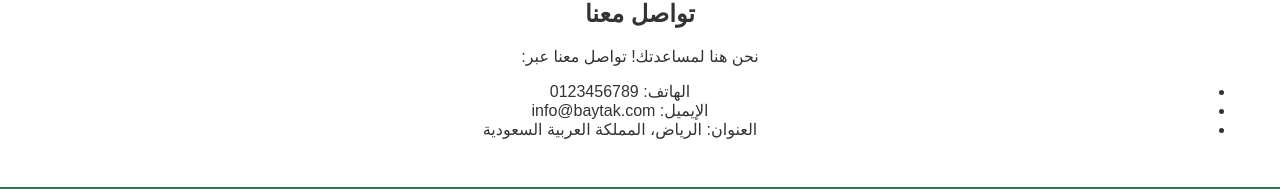
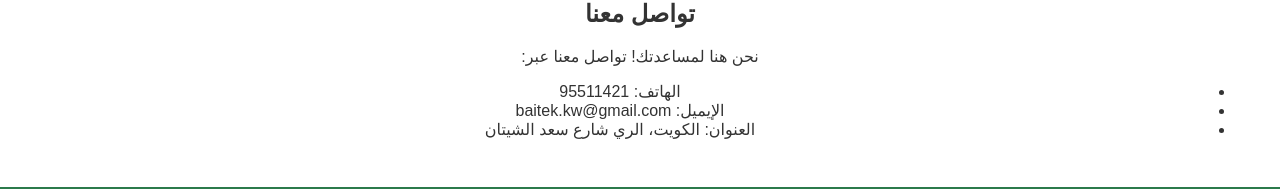
Before and after one commit to osamaooooo/baytak-website, a plain HTML site: page app/index.html in a window 1280 px wide. Shown: the part 1603-1792 px from the top of the page. Drawn offline with Linux system fonts and the light colour scheme.

Commit message:
Update index.html

```diff
--- a/app/index.html
+++ b/app/index.html
@@ -60,9 +60,9 @@
     <h2>تواصل معنا</h2>
     <p>نحن هنا لمساعدتك! تواصل معنا عبر:</p>
     <ul>
-      <li>الهاتف: 0123456789</li>
-      <li>الإيميل: info@baytak.com</li>
-      <li>العنوان: الرياض، المملكة العربية السعودية</li>
+      <li>الهاتف: 95511421</li>
+      <li>الإيميل: baitek.kw@gmail.com</li>
+      <li>العنوان: الكويت، الري شارع سعد الشيتان</li>
     </ul>
   </section>
 
```
